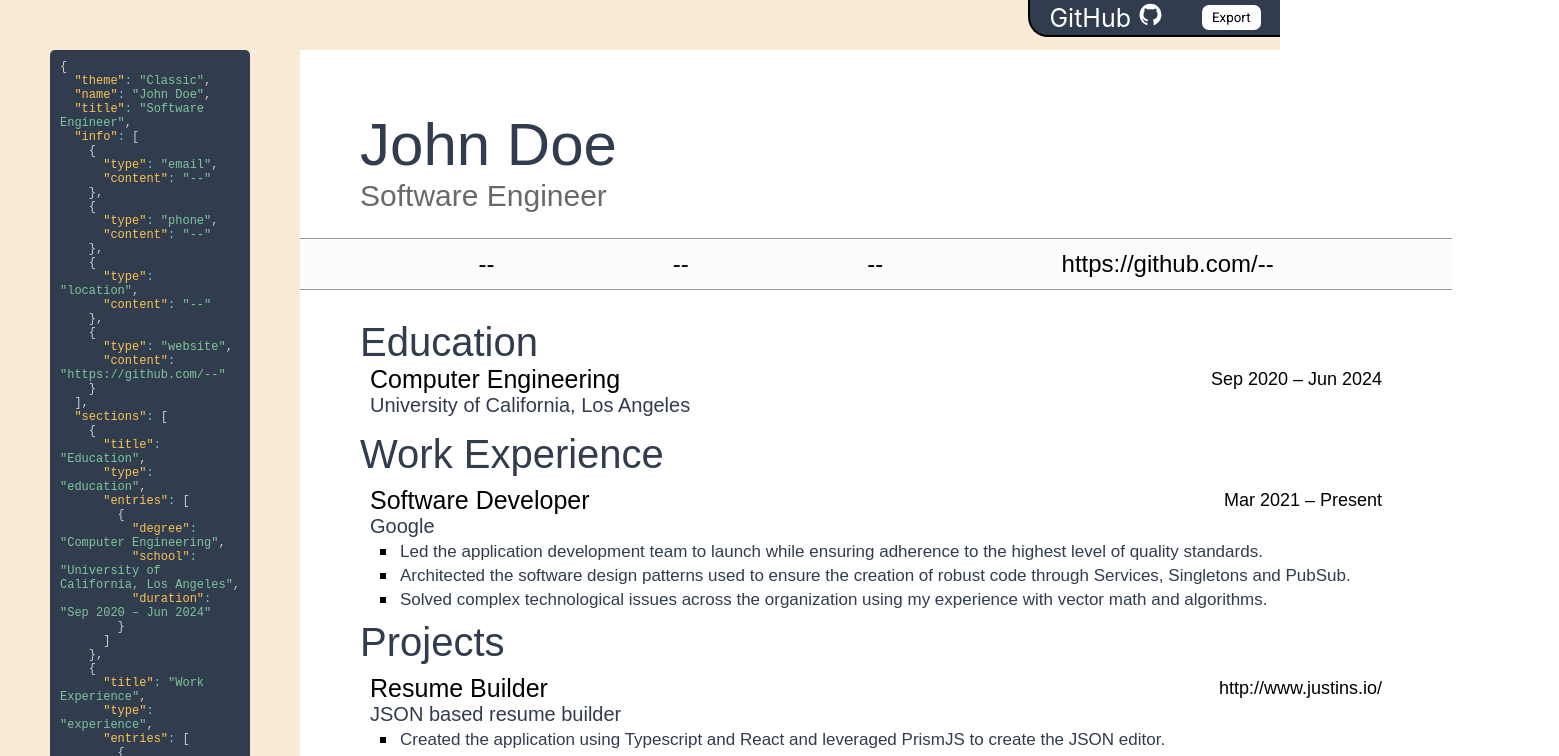
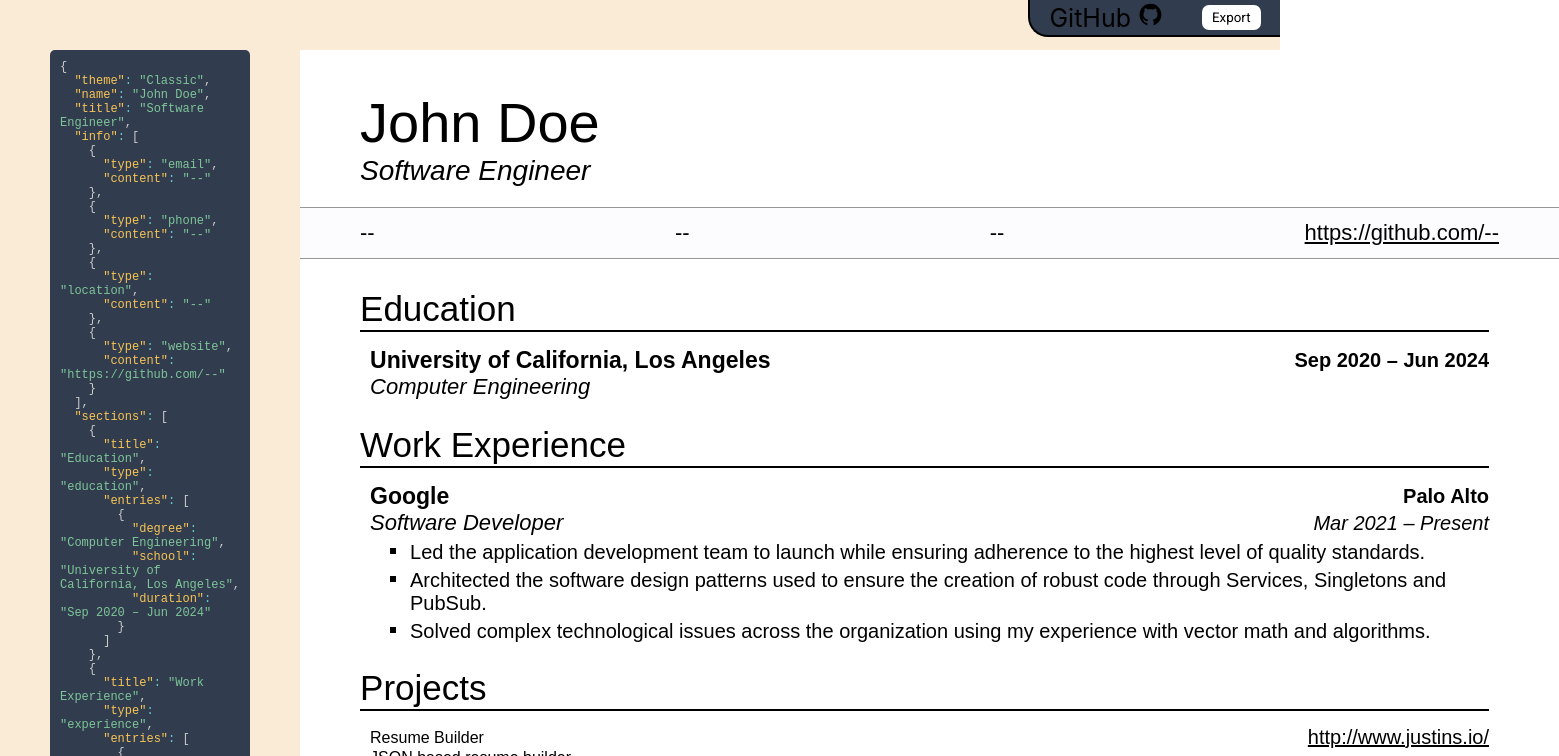
Before and after one commit to jtsus/resume-builder, a React (Create React App) app: page / in a window 1280 px wide. Shown: the top 756 px of the page, 1559 px wide, since content can reach past the window. Built offline with nearby package versions, Linux system fonts and the light colour scheme.

Commit message:
Change to letter page size, improved styling

```diff
--- a/public/themes/Classic.css
+++ b/public/themes/Classic.css
@@ -4,18 +4,21 @@
 }
 
 header {
-    padding: 60px 50px 25px 60px;
+    padding: 40px 60px 20px 60px;
+    width: 100%;
 }
 
 .name {
-    color: #313c4e;
-    font-size: 60px;
+    color: black;
+    font-size: 56px;
     font-weight: 500;
+    text-align: left;
 }
 
 .title {
-    color: #696969;
-    font-size: 30px;
+    color: black;
+    font-weight: 300;
+    font-size: 28px;
 }
 
 .info-line {
@@ -23,26 +26,29 @@
     border-bottom: 1px solid #969994;
     margin-bottom: 20px;
     display: flex;
-    justify-content: space-evenly;
+    justify-content: space-between;
     align-items: center;
     height: 50px;
     background-color: #fcfcff;
+    padding: 0 60px;
 }
 
 .info {
-    font-size: 24px;
+    font-size: 22px;
     color: black;
 }
 
 .section {
     padding: 10px 70px 0;
-    color: #313c4e;
 }
 
 .section-header {
-    font-size: 40px;
+    font-size: 35px;
     font-weight: 500;
     margin-left: -10px;
+    margin-bottom: 15px;
+    border-bottom: 2px solid black;
+    padding-bottom: 1px;
 }
 
 .spaced-line {
@@ -53,11 +59,15 @@
 }
 
 .project {
-    margin-top: 9px;
+    margin: 15px 0;
 }
 
 .experience {
-    margin-top: 9px;
+    margin: 15px 0;
+}
+
+.education {
+    margin: 15px 0;
 }
 
 .skill-holder {
@@ -65,7 +75,7 @@
     gap: 5px;
     grid-template-columns: repeat(auto-fit, minmax(180px, max-content));
     margin-left: -10px;
-    margin-top: 7px;
+    margin-top: 15px;
 }
 
 .skill {
@@ -95,25 +105,39 @@
     margin-bottom: 5px;
 }
 
-.position {
-    color: black;
-    font-size: 25px;
-    font-weight: 500;
+.header {
+    font-size: 23px;
+    font-weight: 600;
 }
 
-.company {
+.subheader {
+    color: black;
+    font-size: 22px;
+    font-weight: 300;
+}
+
+.description {
+    font-size: 21px;
+    margin-top: 8px;
+    margin-bottom: 8px;
+    margin-left: 20px;
+    color: black;
+}
+
+.action {
+    font-size: 20px;
+    margin-left: 40px;
+    margin-top: 5px;
+}
+
+.duration {
+    color: black;
     font-size: 20px;
     font-weight: 300;
 }
 
-.action {
-    margin-left: 30px;
-    font-size: 17px;
-    margin-top: 4px;
+.location {
+    color: black;
+    font-size: 20px;
+    font-weight: 600;
 }
-
-.duration {
-    color: black;
-    font-size: 18px;
-    font-weight: 300;
-}
--- a/src/App.css
+++ b/src/App.css
@@ -20,8 +20,7 @@
 }
 
 a {
-    color: white;
-    text-decoration: none;
+    color: black;
 }
 
 .icon-button {
@@ -49,7 +48,7 @@
 }
 
 .resume {
-    width: 1152px;
+    width: 1259px;
     height: 1629px;
     background-color: white;
     box-shadow: 30px 30px 0 #313c4e;
--- a/src/App.tsx
+++ b/src/App.tsx
@@ -50,6 +50,7 @@
                 {
                     "position": "Software Developer",
                     "company": "Google",
+                    "location": "Palo Alto",
                     "duration": "Mar 2021 – Present",
                     "actions": [
                         "Led the application development team to launch while ensuring adherence to the highest level of quality standards.",
--- a/src/Resume.tsx
+++ b/src/Resume.tsx
@@ -7,14 +7,15 @@
 import Project from "./components/Project";
 
 const Resume = ({data}: {data: ResumeData}) => {
+    console.log(data.title)
     return <div id="resume" className="resume">
         <link rel="stylesheet" type="text/css" href={`./themes/${data.theme}.css`} />
         <div className="spaced-line">
             <header>
                 <div className="name">{data.name}</div>
-                <div className="title">{data.title}</div>
+                {data.title && <em className="title">{data.title}</em>}
             </header>
-            {data.website && <a href={data.website}>{data.website}</a>}
+            {data.website && <a target={"_blank"} href={data.website}>{data.website}</a>}
         </div>
         {data.info && data.info.length > 0 &&
             <div className="info-line">{data.info.map((info, i) => <Info key={i} entry={info} />)}</div>
@@ -30,19 +31,19 @@
                                 </div>
                             }
                             {section.type === 'education' &&
-                                <div>
+                                <>
                                     {section.entries.map((info, i) => <Education key={i} content={info as SchoolEntry}/>)}
-                                </div>
+                                </>
                             }
                             {section.type === 'experience' &&
-                                <div>
+                                <>
                                     {section.entries.map((info, i) => <Experience key={i} content={info as WorkEntry}/>)}
-                                </div>
+                                </>
                             }
                             {section.type === 'project' &&
-                                <div>
+                                <>
                                     {section.entries.map((info, i) => <Project key={i} content={info as ProjectEntry}/>)}
-                                </div>
+                                </>
                             }
                         </div>
                 )}
--- a/src/components/Education.tsx
+++ b/src/components/Education.tsx
@@ -4,10 +4,13 @@
 const Education = ({content}: { content: SchoolEntry }) => (
     <div className="education">
         <div className="spaced-line">
-            <div className="degree">{content.degree}</div>
-            <div className="duration">{content.duration}</div>
+            <div className="header">{content.school}</div>
+            <div className="location">{content.duration}</div>
         </div>
-        <div className="school">{content.school}</div>
+        <div className="spaced-line">
+            <em className="subheader">{content.degree}</em>
+            {content.grade && <em className="duration">{content.grade}</em>}
+        </div>
         {content.achievements?.map((action, i) =>
             <div className="achievement" key={i}><div className="bullet" />{action}</div>
         )}
--- a/src/components/Experience.tsx
+++ b/src/components/Experience.tsx
@@ -4,10 +4,14 @@
 const Experience = ({content}: { content: WorkEntry }) => (
     <div className="experience">
         <div className="spaced-line">
-            <div className="position">{content.position}</div>
-            <div className="duration">{content.duration}</div>
+            {content.link ? <a href={content.link} target={"_blank"} className="header">{content.company}</a> : <div className="header">{content.company}</div>}
+            <div className="location">{content.location}</div>
         </div>
-        <div className="company">{content.company}</div>
+        <div className="spaced-line">
+            <em className="subheader">{content.position}</em>
+            <em className="duration">{content.duration}</em>
+        </div>
+        {content.description && <div className="description">{content.description}</div>}
         {content.actions.map((action, i) =>
             <div className="action" key={i}><div className="bullet" />{action}</div>
         )}
--- a/src/components/Info.tsx
+++ b/src/components/Info.tsx
@@ -4,7 +4,7 @@
 
 const Info = ({entry}: { entry: InfoEntry }) => {
     if (entry.type === 'website') {
-        return <a className="info" href={entry.content}>{entry.content}</a>
+        return <a className="info" href={(!entry.content.startsWith('http') ? 'https://' : '') + entry.content}>{entry.content}</a>
     }
     //if (entry.type === 'email') {
     //    return <a className="info" href={`mailto:${entry.content}`}>{entry.content}</a>
--- a/src/pdfExport.tsx
+++ b/src/pdfExport.tsx
@@ -4,9 +4,11 @@
     let element = document.getElementById('resume')
     if (!element) return
     let pdf = new jsPDF({
-        unit: 'pt'
+        unit: 'pt',
+        orientation: 'p',
+        format: 'letter'
     })
-    let scale = 0.5166
+    let scale = 0.487
     let nodes: Array<Node> = [element]
     let range = document.createRange()
     range.selectNode(element)
@@ -35,6 +37,7 @@
                 )
             }
             let border = style.getPropertyValue("border-top")
+            try {
                 let args = [...border.split(' ', 2)]
                 args.push(border.substring(border.indexOf(' ', border.indexOf(args[1])) + 1))
                 if (args[1] !== 'none') {
@@ -48,8 +51,12 @@
                         'FD'
                     )
                 }
+            } catch (e) {
+                console.error('border-top:' + border, e)
+            }
             border = style.getPropertyValue("border-bottom")
-            args = [...border.split(' ', 2)]
+            try {
+                let args = [...border.split(' ', 2)]
                 args.push(border.substring(border.indexOf(' ', border.indexOf(args[1])) + 1))
                 if (args[1] !== 'none') {
                     pdf.setFillColor(args[2])
@@ -61,6 +68,9 @@
                         (pos.bottom - resumeRect.top) * scale,
                         'FD'
                     )
+                }
+            } catch (e) {
+                console.error('border-bottom:' + border, e)
             }
         }
     }
@@ -94,6 +104,12 @@
             //pdf.setFont(style.getPropertyValue("font-family"), style.getPropertyValue("font-style"))
             let size = parseFloat(style.getPropertyValue("font-size").replace("px", ""))
             pdf.setFontSize(size * scale)
+            const bold = parseInt(style.getPropertyValue("font-weight")) > 500
+            const italic = parent.nodeName === 'EM'
+            console.log(parent.nodeName)
+            const font = pdf.getFont()
+            if (italic) pdf.setFont(font.fontName, 'italic')
+            if (bold) pdf.setFont(font.fontName, font.fontStyle, 'bold')
             let range = document.createRange()
             range.selectNode(node)
             let pos = range.getBoundingClientRect();
@@ -121,7 +137,8 @@
                     maxWidth: (pos.width + 10) * scale
                 }
             )
-
+            if (italic) pdf.setFont(font.fontName, font.fontStyle)
+            if (bold) pdf.setFont(font.fontName,  font.fontStyle, 'normal')
         }
     }
     console.log(pdf)
--- a/src/types.ts
+++ b/src/types.ts
@@ -8,13 +8,17 @@
     school: string
     degree: string
     duration: string
+    grade?: string
     achievements?: string[]
 }
 
 export interface WorkEntry {
     company: string
+    link?: string
     position: string
+    location: string
     duration: string
+    description?: string
     actions: string[]
 }
 
@@ -34,7 +38,7 @@
 export interface ResumeData {
     theme: string
     name: string
-    title: string
+    title?: string
     website?: string
     info: InfoEntry[]
     sections?: Section[]
```
Lines whose indentation alone changed are shown as unchanged.
